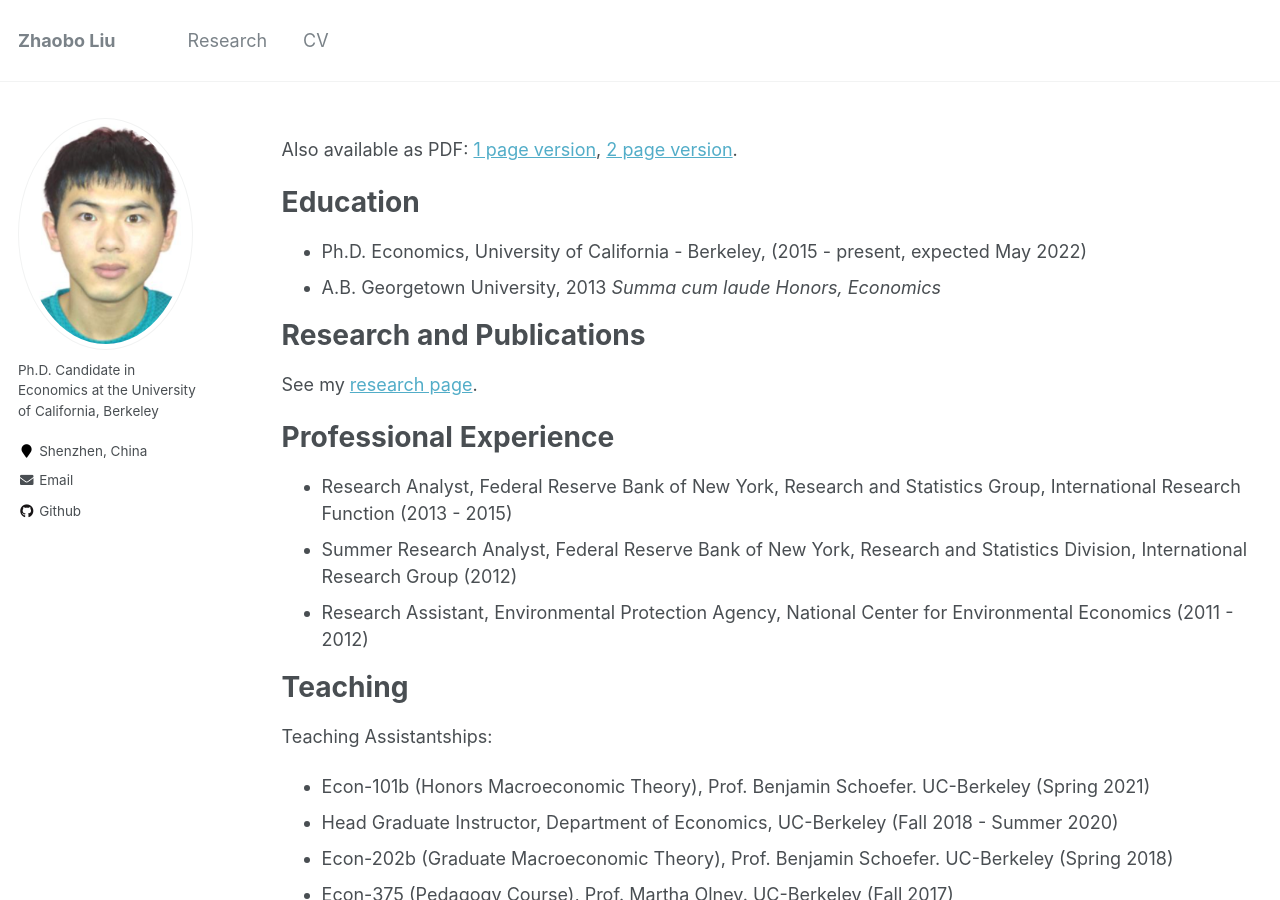
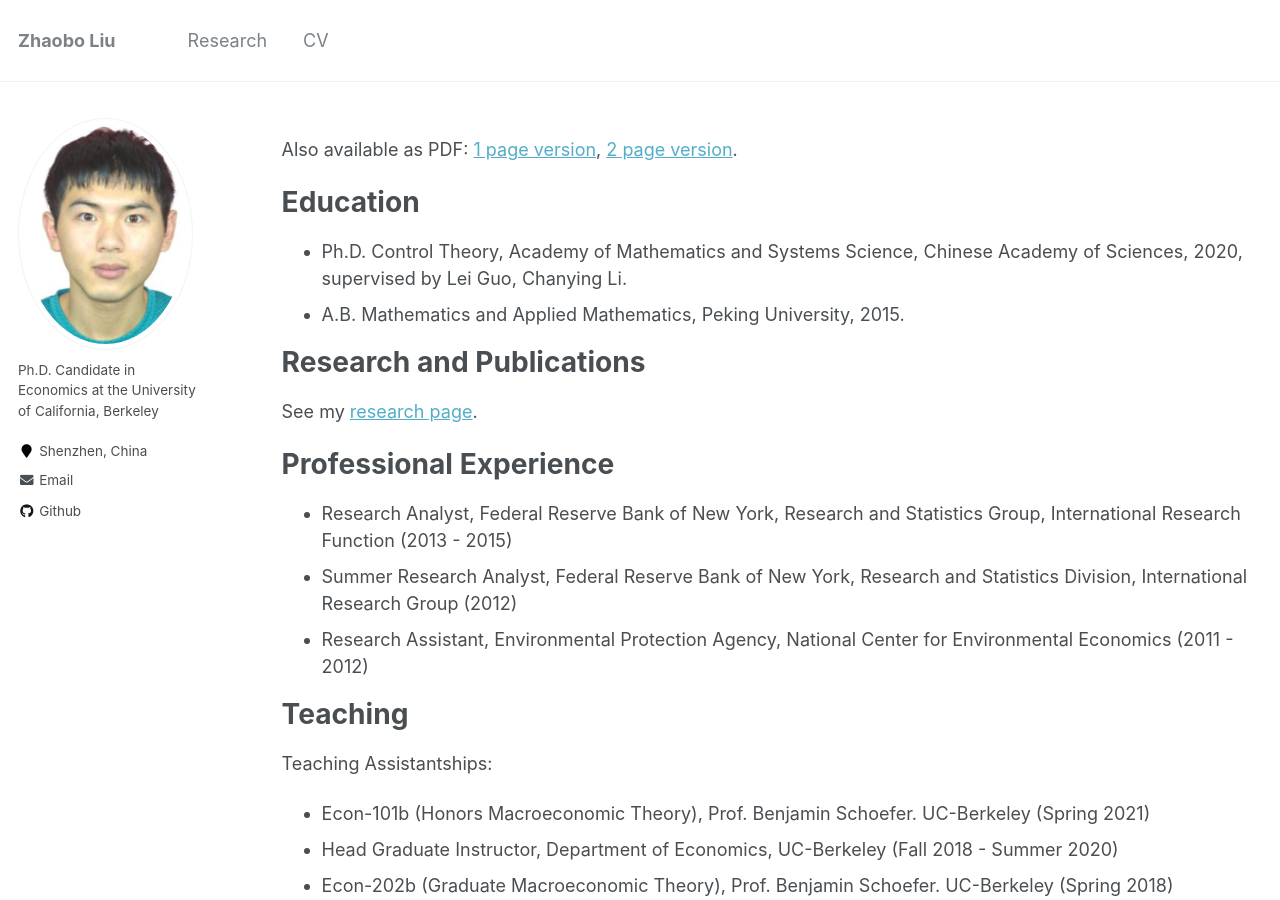
Before and after one commit to ZBLSIGMA/ZBLSIGMA.github.io, a Jekyll site: the page built from _pages/cv.md, in a window 1280 px wide and 900 px high. Built offline with Jekyll 4.4.1, drawn with Linux system fonts in a browser that asks for light colours.

Commit message:
Update cv.md

```diff
--- a/_pages/cv.md
+++ b/_pages/cv.md
@@ -13,14 +13,12 @@ Also available as PDF: [1 page version](http://prestonmui.github.io/files/mui_cv
 
 Education
 ======
-* Ph.D. Economics, University of California - Berkeley, (2015 - present, expected May 2022)
-* A.B. Georgetown University, 2013
-_Summa cum laude_
-_Honors, Economics_
+* Ph.D. Control Theory, Academy of Mathematics and Systems Science, Chinese Academy of Sciences, 2020, supervised by Lei Guo, Chanying Li.
+* A.B. Mathematics and Applied Mathematics, Peking University, 2015.
 
 Research and Publications
 ======
-See my [research page](https://prestonmui.github.io/research/).
+See my [research page](https://ZBLSIGMA.github.io/research/).
 
 Professional Experience
 ======
```
